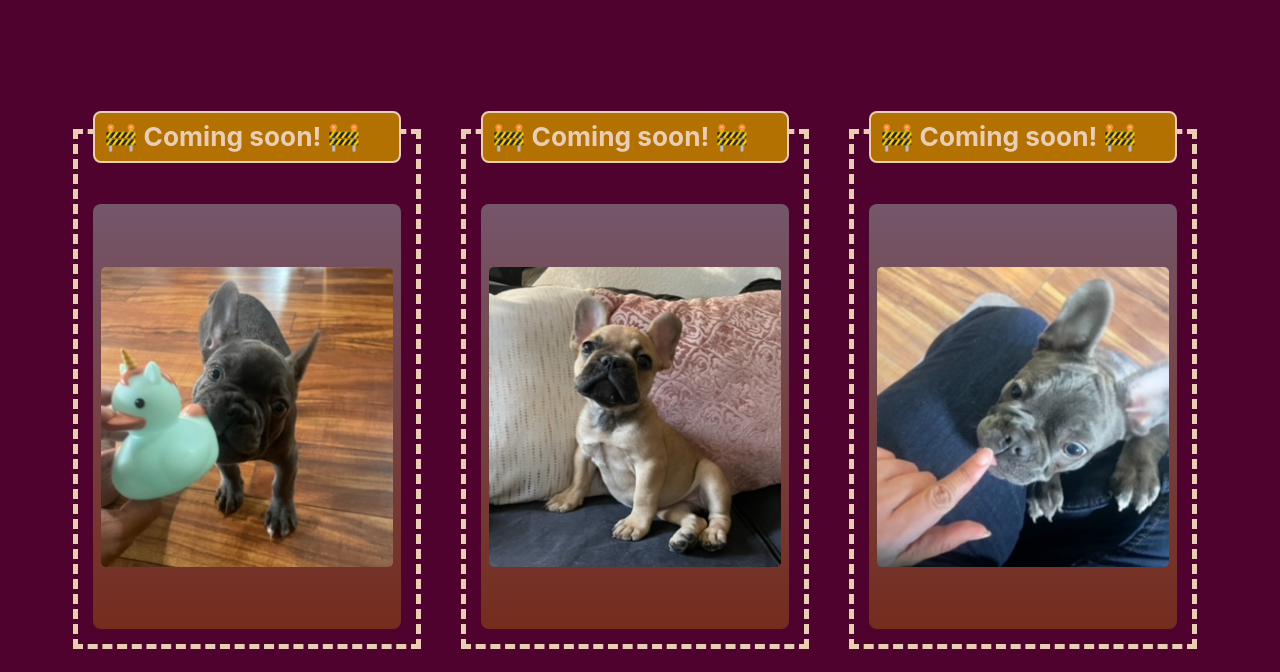
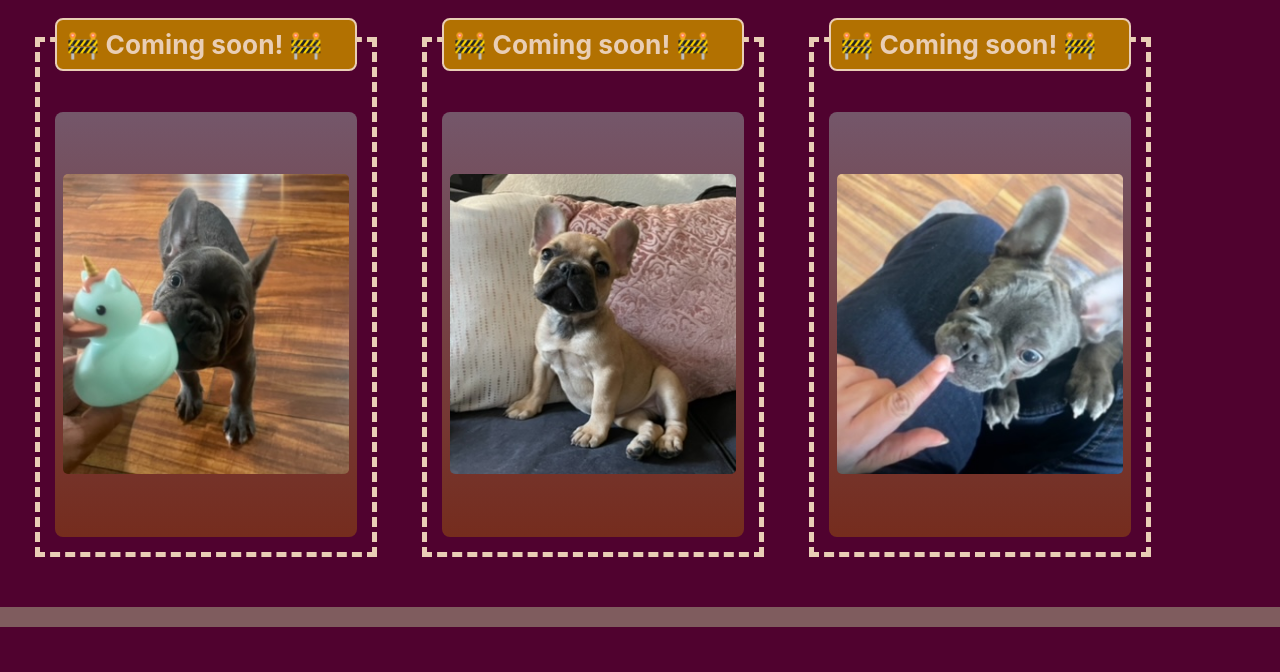
Before and after one commit to Marisol514/My-Starter-Portfolio, a plain HTML site: page index.html in a window 1280 px wide. Shown: the part 1207-1879 px from the top of the page. Drawn offline with Linux system fonts and the light colour scheme.

Commit message:
added reference links in README and updated CSS as well as html

```diff
--- a/assets/style.css
+++ b/assets/style.css
@@ -107,9 +107,10 @@ padding: 20px; /* Add space between image and text */
 }
 
 .work-section {/*Creates the background clolors work the work section*/
+    flex: 1;
     display: flex; /* Makes the elemensts flex containers*/
+    flex-direction: column;/*Arranges the items on a column layout*/
     align-items: center; /*aligns items at the center of the container*/
-    flex-direction: column;/*Arranges the items on a column layout*/
     margin: auto;/*Centers the flex container and creates equal margins*/
     padding: 10px; /*padding is 10px all around*/
     padding-bottom: 5px;/*Adds 5px addtional pixels at the bottom*/
@@ -123,11 +124,29 @@ padding: 20px; /* Add space between image and text */
     height: auto; /*Allows the element to grow in height automatically*/
 }
 
+
 .work-section2 {/*Creates the background clolors work the work section*/
-    display: flex;
+    flex: 1;
+    display: flex; /* Makes the elemensts flex containers*/
+    align-items: center; /*aligns items at the center of the container*/
+    margin: auto;/*Centers the flex container and creates equal margins*/
+    padding: 10px; /*padding is 10px all around*/
+    padding-bottom: 5px;/*Adds 5px addtional pixels at the bottom*/
+    background: var(--foreground);/*Sets the background color using variable*/
+    color: var(--content); /*sets the text color using a variable*/
+    width:100%;
+    max-width: 100%;/*Sets the width to span the entirely element and does
+    not exceed the containger*/
+    box-sizing: border-box;/*ensures that pasidng and borders are included
+    in the width and height of the element precenting them from affecting the overall height*/
+    height: auto; /*Allows the element to grow in height automatically*/
+    display: inline-block;
+    flex-direction: column;/*Arranges the items on a column layout*/
+    flex-wrap: wrap;
     display: center; /*aligns items at the center of the container*/
-    justify-content: center;
     align-items: center;
+    overflow:hidden;
+    padding: 20px;
 }
 
 .container {
@@ -206,6 +225,7 @@ padding: 20px; /* Add space between image and text */
 /*centers the card items below the larger image and
 displays in-line block and the border box maintains a consitent layout*/
 .work-item {
+    flex-wrap: wrap;
 width: 30%;/* sets the with of the element to 30%*/
 display: inline-block; /*Allows them net to each other horizonally*/
 box-sizing: border-box;/*adjusts box model to included pading and border*/
--- a/index.html
+++ b/index.html
@@ -27,7 +27,7 @@
     <main>
         <section class="about-me-section" id="about-me">
             <div class="left-aligned-image">
-                <a href=assets/><img src="./assets/images/MA1.jpg" alt="Marisol Aranda in a mustard colored sweater"></a>
+                <a href="#"/><img src="./assets/images/MA1.jpg" alt="Marisol Aranda in a mustard colored sweater"></a>
                 <h1>About me: A Tapestry of Two Worlds </h1>
             </div>
             <p>
@@ -57,7 +57,6 @@
         <div class="line"> </div>
 
         <section class="work-section" id="work">
-            <Section>
                 <h2>My work: Where Ideas Come to life!</h2>
                 <br>
                 <div class="card-column">
@@ -72,10 +71,10 @@
                     </figure>
                 </div>
                 </article>
-            </Section>
+        </section>
 
-            <section class="work-section2">
-                <div class="container">
+            <section>
+                <div class="work-section2">
                 <article class="work-item">
                     <div class="card-column">
                         <figure class="card code-card">
@@ -84,7 +83,7 @@
                                 <br>
                             </div>
                             <pre><code>
-                                <a><img src="./assets/images/Sophie1.jpg" alt="Gray french blulldog attempting to take a teacl ducky" class="full-width-image2"></a>
+                                <a href="#"><img src="./assets/images/Sophie1.jpg" alt="Gray french blulldog attempting to take a teacl ducky" class="full-width-image2"></a>
                             </code></pre>
                         </figure>
                     </div>
@@ -112,14 +111,12 @@
                                 <br>
                             </div>
                             <pre><code>
-                                <a><img src="./assets/images/Sophie2.jpg" alt="Gray french blulldog being tapped on the nose" class="full-width-image2"></a>
+                                <a href="#"><img src="./assets/images/Sophie2.jpg" alt="Gray french blulldog being tapped on the nose" class="full-width-image2"></a>
                             </code></pre>
                         </figure>
                     </div>
                 </article>
             </section>
-            <div>
-        </section>
 
 
         <div class="line"> </div>
@@ -131,9 +128,9 @@
                     <h2 class="card-header">Contanct Me! ☎️ 📧 </h2>
                     <pre>
                         <ul class="ul-contact">
-                            <li><strong>Email:</strong> <a href="mailto">Marisol514@gmail.com</a></li>
-                            <li><strong>github:</strong> <a href=https://github.com/Marisol514>My GitHub</a></li>
-                            <li><strong>Phone#:</strong> <a href=""> 714-924-0216</a></li>
+                            <li href="#"><strong>Email:</strong> <a href="mailto">Marisol514@gmail.com</a></li>
+                            <li href="#"><strong>github:</strong> <a href=https://github.com/Marisol514>My GitHub</a></li>
+                            <li href="#"><strong>Phone#:</strong> <a href=""> 714-924-0216</a></li>
                             <ul>
                     </pre>
                 </figure>
```
Also changed, not shown: 1 other file.
